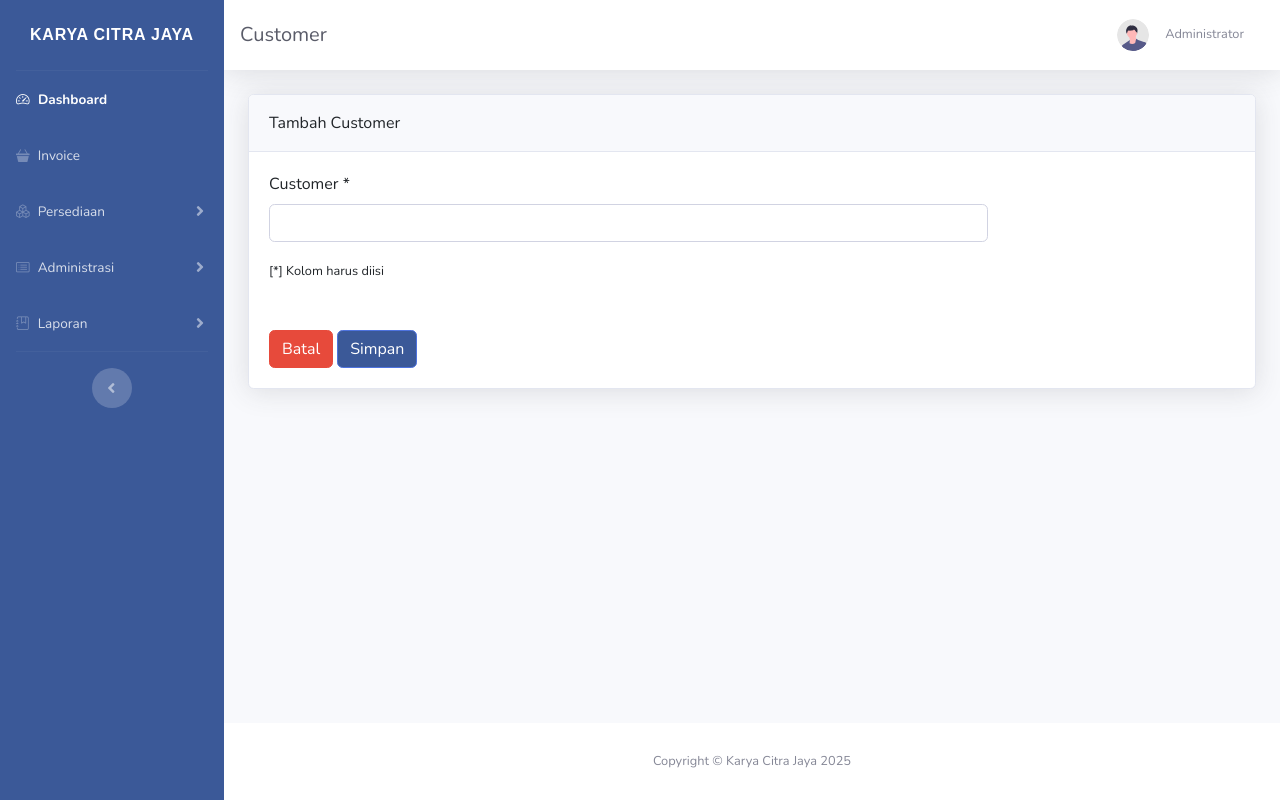
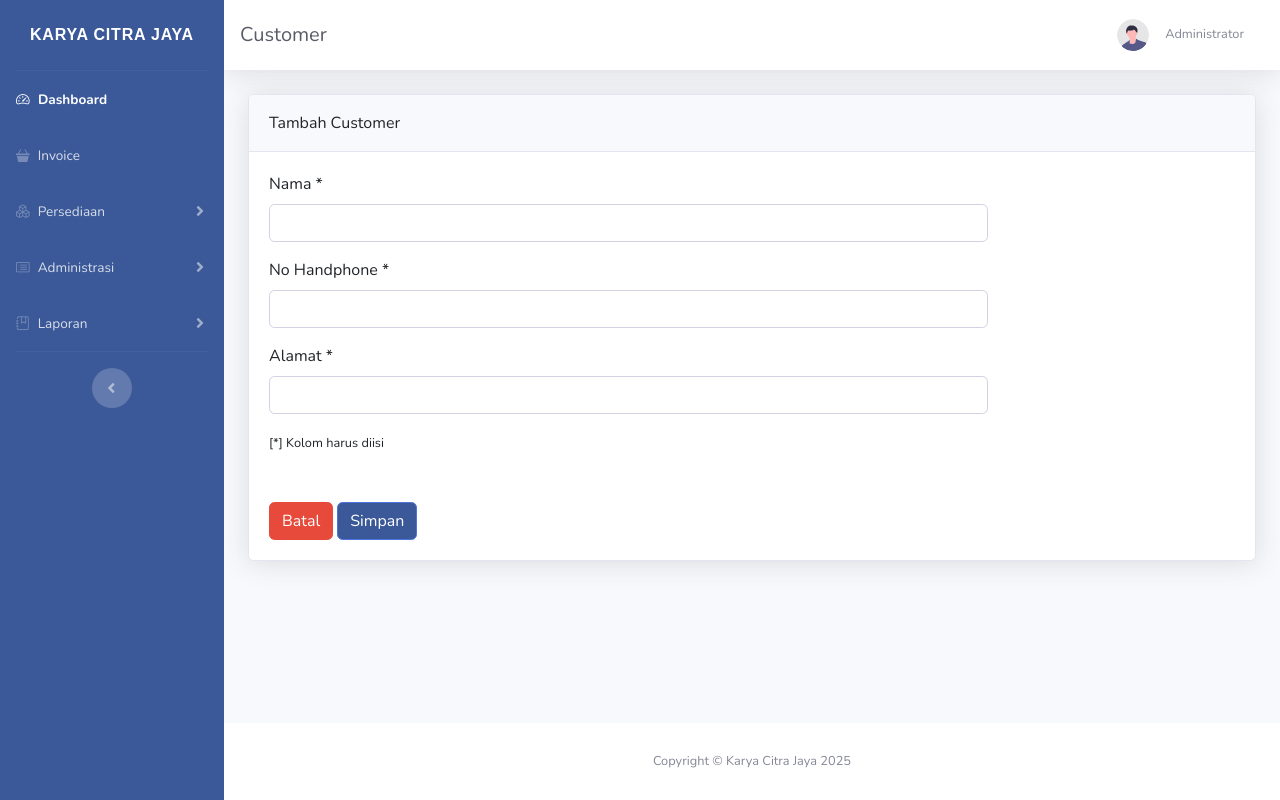
Before and after one commit to nadiaamanda-22/karya_citra_jaya, a CodeIgniter app: page /karya_citra_jaya/customer/addView in a window 1280 px wide. Run offline with CodeIgniter, Linux system fonts and the light colour scheme; some libraries are stand-ins or nearby versions.

Commit message:
edit bagian no hp dan alamat

```diff
--- a/application/views/administrasi/customer_add.php
+++ b/application/views/administrasi/customer_add.php
@@ -1,5 +1,5 @@
- <!-- Begin Page Content -->
- <div class="container-fluid">
+<!-- Begin Page Content -->
+<div class="container-fluid">
      <div class="card shadow mb-4">
          <div class="card-header py-3">
              <p class="m-0">Tambah Customer</p>
@@ -9,10 +9,24 @@
                  <div class="col-md-9">
                      <form action="<?= base_url('customer/addData') ?>" method="post">
                          <div class="mb-3">
-                             <label for="customer" class="form-label">Customer *</label>
+                             <label for="customer" class="form-label">Nama *</label>
                              <input type="text" class="form-control" id="customer" name="nama_customer">
                              <?php if ($this->session->flashdata('message', 'error')): ?>
-                                 <small class="text-danger">Customer harus diisi!</small>
+                                 <small class="text-danger">Nama harus diisi!</small>
+                             <?php endif; ?>
+                         </div>
+                         <div class="mb-3">
+                             <label for="no_hp" class="form-label">No Handphone *</label>
+                             <input type="text" class="form-control" id="customer" name="no_hp">
+                             <?php if ($this->session->flashdata('message', 'error')): ?>
+                                 <small class="text-danger">No Handphone harus diisi!</small>
+                             <?php endif; ?>
+                         </div>
+                         <div class="mb-3">
+                             <label for="alamat" class="form-label">Alamat *</label>
+                             <input type="text" class="form-control" id="customer" name="alamat">
+                             <?php if ($this->session->flashdata('message', 'error')): ?>
+                                 <small class="text-danger">Alamat harus diisi!</small>
                              <?php endif; ?>
                          </div>
                          <div class="mb-5">
```
Also changed, not shown: application/views/administrasi/customer_edit.php (+17 -3 lines).
